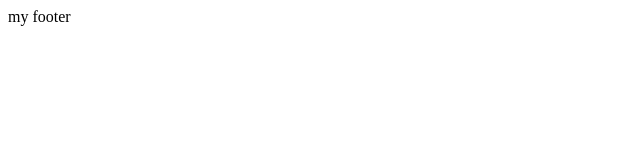
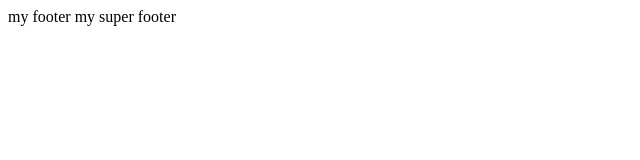
Before and after one commit to rivony/village, a plain HTML site: page index.html in a window 1280 px wide. Shown: the whole page, without its empty margins (0-640 px from the left). Drawn offline with Linux system fonts and the light colour scheme.

Commit message:
edited index.html

```diff
--- a/index.html
+++ b/index.html
@@ -1,3 +1,4 @@
 <footer>
 	my footer
+	my super footer
 </footer>
```
